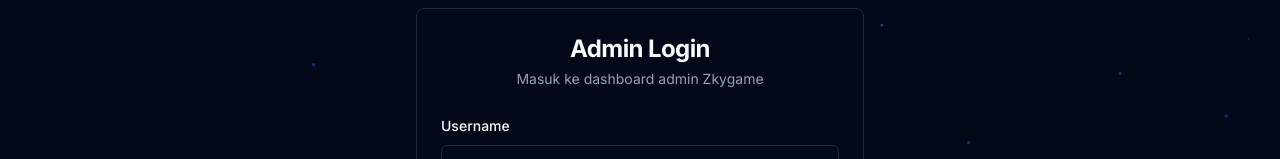
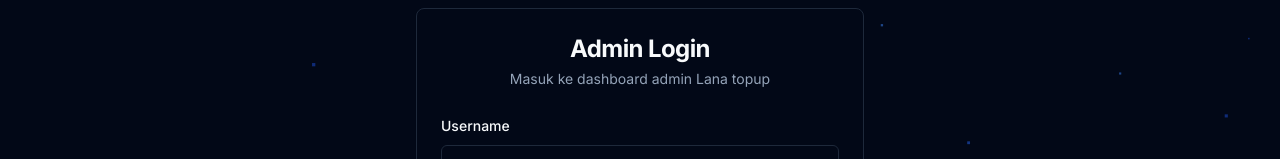
Before and after one commit to onlybot12/lanaaatopup, a Next.js app: page /admin/login in a window 1280 px wide. Shown: the part 195-354 px from the top of the page. Built offline with nearby package versions, Linux system fonts and the light colour scheme; no server answers; the database is empty.

Commit message:
Update AdminLoginPageClient.tsx

```diff
--- a/app/admin/login/AdminLoginPageClient.tsx
+++ b/app/admin/login/AdminLoginPageClient.tsx
@@ -58,7 +58,7 @@ export default function AdminLoginPageClient() {
       <Card className="w-full max-w-md relative z-10">
         <CardHeader className="space-y-1">
           <CardTitle className="text-2xl font-bold text-center">Admin Login</CardTitle>
-          <CardDescription className="text-center">Masuk ke dashboard admin Zkygame</CardDescription>
+          <CardDescription className="text-center">Masuk ke dashboard admin Lana topup</CardDescription>
         </CardHeader>
         <CardContent>
           <form onSubmit={handleLogin}>
@@ -98,7 +98,7 @@ export default function AdminLoginPageClient() {
         </CardContent>
         <CardFooter>
           <p className="text-xs text-center w-full text-muted-foreground flex items-center justify-center">
-            <Lock className="h-3 w-3 mr-1" /> Hanya untuk admin Zkygame
+            <Lock className="h-3 w-3 mr-1" /> Hanya untuk admin Lana topup
           </p>
         </CardFooter>
       </Card>
```
